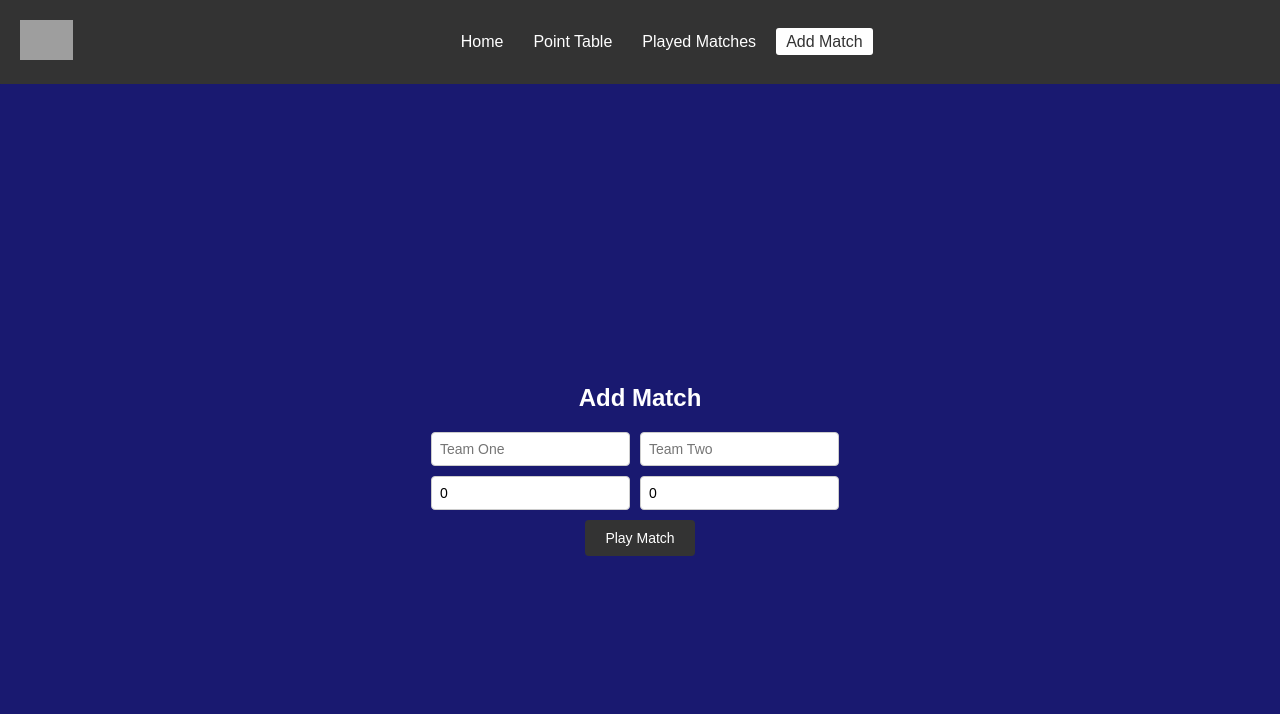
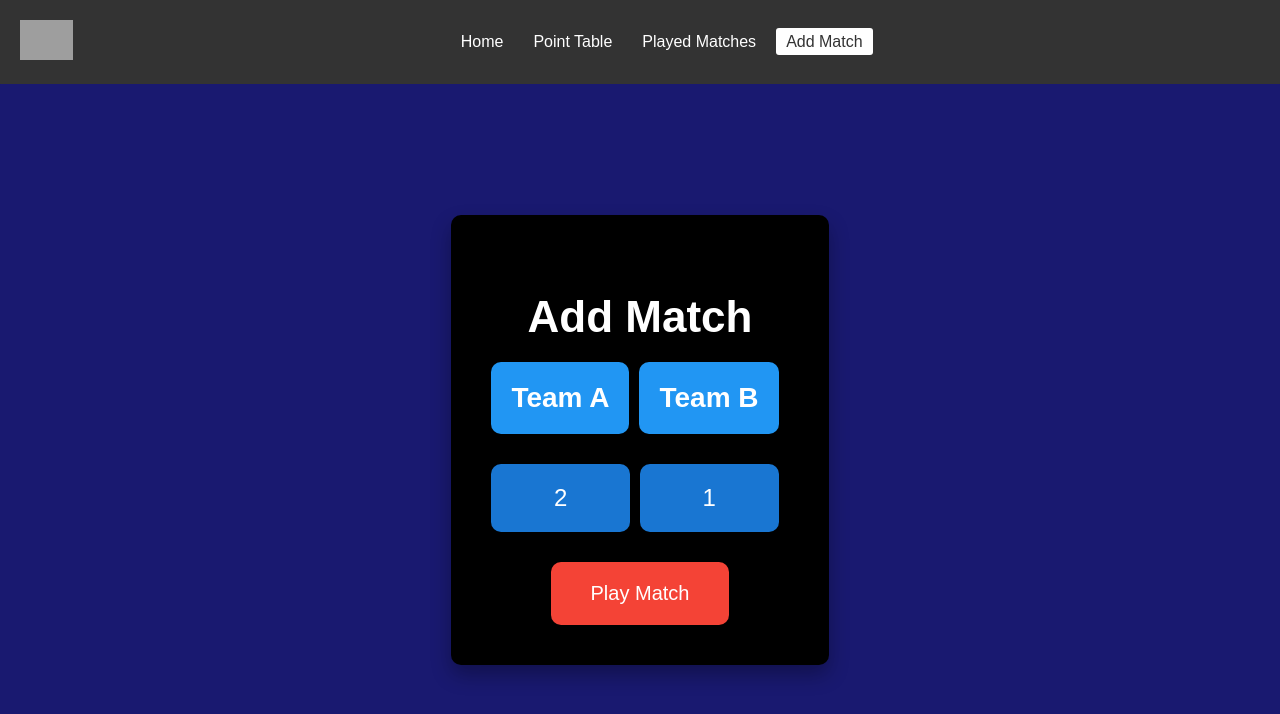
Before and after one commit to Gayan21/premier_league_Manager, a React (Create React App) app: page /add-match in a window 1280 px wide. Shown: the top 714 px of the page. Built offline with nearby package versions, Linux system fonts and the light colour scheme; grey boxes are pictures that could not be loaded.

Commit message:
changed structure of addmatch

```diff
--- a/src/AddMatch.css
+++ b/src/AddMatch.css
@@ -1,43 +1,62 @@
-/* AddMatch.css */
-
 .add-match-container {
-    display: flex;
-    flex-direction: column;
-    align-items: center;
-    margin-top: 40px;
+  background-color: #000;
+  border-radius: 10px;
+  padding: 40px;
+  box-shadow: 0 10px 20px rgba(0, 0, 0, 0.3);
+  text-align: center;
 }
 
-  .add-match-container h2 {
-    margin-bottom: 20px;
+h2 {
+  color: #fff;
+  font-size: 32px;
+  font-weight: bold;
+  margin-bottom: 40px;
+}
+
+.team-inputs {
+  margin-bottom: 30px;
+}
+
+.team {
+  color: #fff;
+  font-size: 28px;
+  font-weight: bold;
+  padding: 20px;
+  background-color: #2196f3;
+  border-radius: 10px;
+  box-shadow: 0 5px 10px rgba(0, 0, 0, 0.2);
+  display: inline-block;
+  margin-right: 10px;
+}
+
+.goals-inputs {
+  display: flex;
+  justify-content: space-between;
+  margin-bottom: 30px;
+}
+
+.goals {
   color: #fff;
   font-size: 24px;
-  }
-
-  .team-inputs,
-  .goals-inputs {
-    display: flex;
-    margin-bottom: 10px;
-  }
-
-  .team-inputs input,
-  .goals-inputs input {
+  padding: 20px;
+  background-color: #1976d2;
+  border-radius: 10px;
+  box-shadow: 0 5px 10px rgba(0, 0, 0, 0.2);
+  flex-basis: 45%;
   margin-right: 10px;
-    padding: 8px;
-    border: 1px solid #ccc;
-    border-radius: 4px;
-    font-size: 14px;
 }
 
 .play-match-button {
-    padding: 10px 20px;
-    background-color: #333;
+  font-size: 20px;
+  padding: 20px 40px;
+  background-color: #f44336;
   color: #fff;
   border: none;
-    border-radius: 4px;
-    font-size: 14px;
+  border-radius: 10px;
   cursor: pointer;
+  transition: background-color 0.3s ease;
 }
 
 .play-match-button:hover {
-    background-color: #555;
+  background-color: #d32f2f;
 }
--- a/src/AddMatch.js
+++ b/src/AddMatch.js
@@ -1,48 +1,27 @@
-import React, { useState } from 'react';
+import React from 'react';
 import './AddMatch.css';
 
 const AddMatch = () => {
-  const [teamOne, setTeamOne] = useState('');
-  const [teamTwo, setTeamTwo] = useState('');
-  const [goalsOne, setGoalsOne] = useState(0);
-  const [goalsTwo, setGoalsTwo] = useState(0);
-
-  const handleTeamOneChange = (event) => {
-    setTeamOne(event.target.value);
-  };
-
-  const handleTeamTwoChange = (event) => {
-    setTeamTwo(event.target.value);
-  };
-
-  const handleGoalsOneChange = (event) => {
-    setGoalsOne(parseInt(event.target.value));
-  };
-
-  const handleGoalsTwoChange = (event) => {
-    setGoalsTwo(parseInt(event.target.value));
-  };
+  const teamOne = 'Team A';
+  const teamTwo = 'Team B';
+  const goalsOne = 2;
+  const goalsTwo = 1;
 
   const handlePlayMatch = () => {
     // Perform action when "Play Match" button is clicked
     console.log('Playing match:', teamOne, goalsOne, '-', teamTwo, goalsTwo);
-    // Reset input fields
-    setTeamOne('');
-    setTeamTwo('');
-    setGoalsOne(0);
-    setGoalsTwo(0);
   };
 
   return (
     <div className="add-match-container">
       <h2>Add Match</h2>
       <div className="team-inputs">
-        <input type="text" value={teamOne} onChange={handleTeamOneChange} placeholder="Team One" />
-        <input type="text" value={teamTwo} onChange={handleTeamTwoChange} placeholder="Team Two" />
+        <div className="team">{teamOne}</div>
+        <div className="team">{teamTwo}</div>
       </div>
       <div className="goals-inputs">
-        <input type="number" value={goalsOne} onChange={handleGoalsOneChange} placeholder="Goals by Team One" />
-        <input type="number" value={goalsTwo} onChange={handleGoalsTwoChange} placeholder="Goals by Team Two" />
+        <div className="goals">{goalsOne}</div>
+        <div className="goals">{goalsTwo}</div>
       </div>
       <button className="play-match-button" onClick={handlePlayMatch}>
         Play Match
```
Lines whose indentation alone changed are shown as unchanged.
